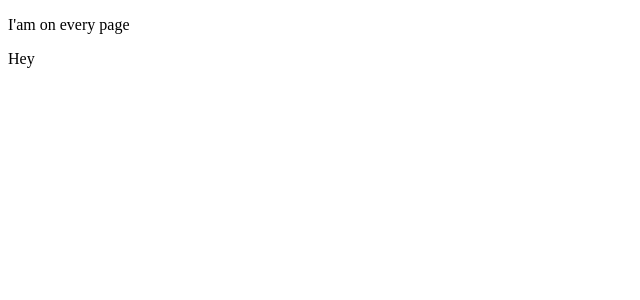
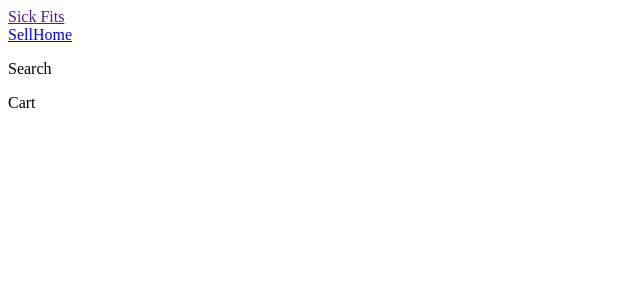
Before and after one commit to paulina-grunwald/sick-fits, a Next.js app in the folder frontend/: page / in a window 1280 px wide. Shown: the top 300 px of the page, without its empty margins (0-640 px from the left). Built offline with nearby package versions, Linux system fonts and the light colour scheme.

Commit message:
Create new components and next.js routing

```diff
--- /dev/null
+++ b/frontend/components/Header.js
@@ -0,0 +1,16 @@
+import Nav from './Nav'
+
+const Header = () => (
+  <div>
+    <div className="bar">
+      <a href="">Sick Fits</a>
+    </div>
+    <Nav />
+    <div className="sub-bar">
+      <p>Search</p>
+    </div>
+    <div>Cart</div>
+  </div>
+)
+
+export default Header
--- /dev/null
+++ b/frontend/components/Nav.js
@@ -0,0 +1,13 @@
+import Link from 'next/link'
+
+const Nav = () => (
+  <div>
+    <Link href="/sell">
+      <a>Sell</a>
+    </Link>
+    <Link href="/home">
+      <a>Home</a>
+    </Link>
+  </div>
+)
+export default Nav
--- /dev/null
+++ b/frontend/components/Page.js
@@ -0,0 +1,15 @@
+import React, { Component } from 'react'
+import Header from './Header'
+
+export default class Page extends Component {
+  render() {
+    return (
+      <div>
+        <Header>
+          <p>I'am on every page</p>
+          {this.props.children}
+        </Header>
+      </div>
+    )
+  }
+}
--- a/frontend/pages/_app.js
+++ b/frontend/pages/_app.js
@@ -1,13 +1,14 @@
 import App, { Container } from 'next/app'
-
+import Page from '../components/Page'
 class MyApp extends App {
-  render () {
+  render() {
     const { Component } = this.props
 
     return (
       <Container>
-        <p>I'am on every page</p>
-        <Component />
+        <Page>
+          <Component />
+        </Page>
       </Container>
     )
   }
--- /dev/null
+++ b/frontend/pages/home.js
@@ -0,0 +1,2 @@
+const Home = props => <div>Home</div>
+export default Home
```
Also changed, not shown: frontend/components/Meta.js (added, +13 -0 lines).
